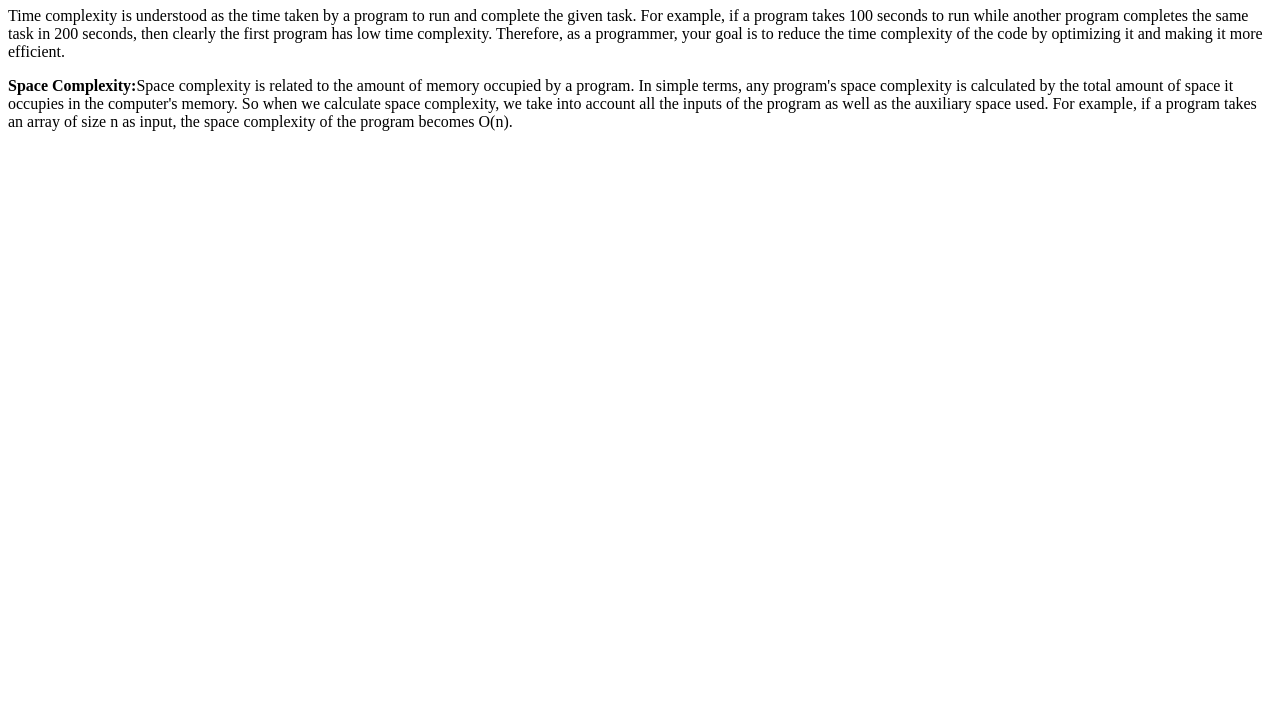
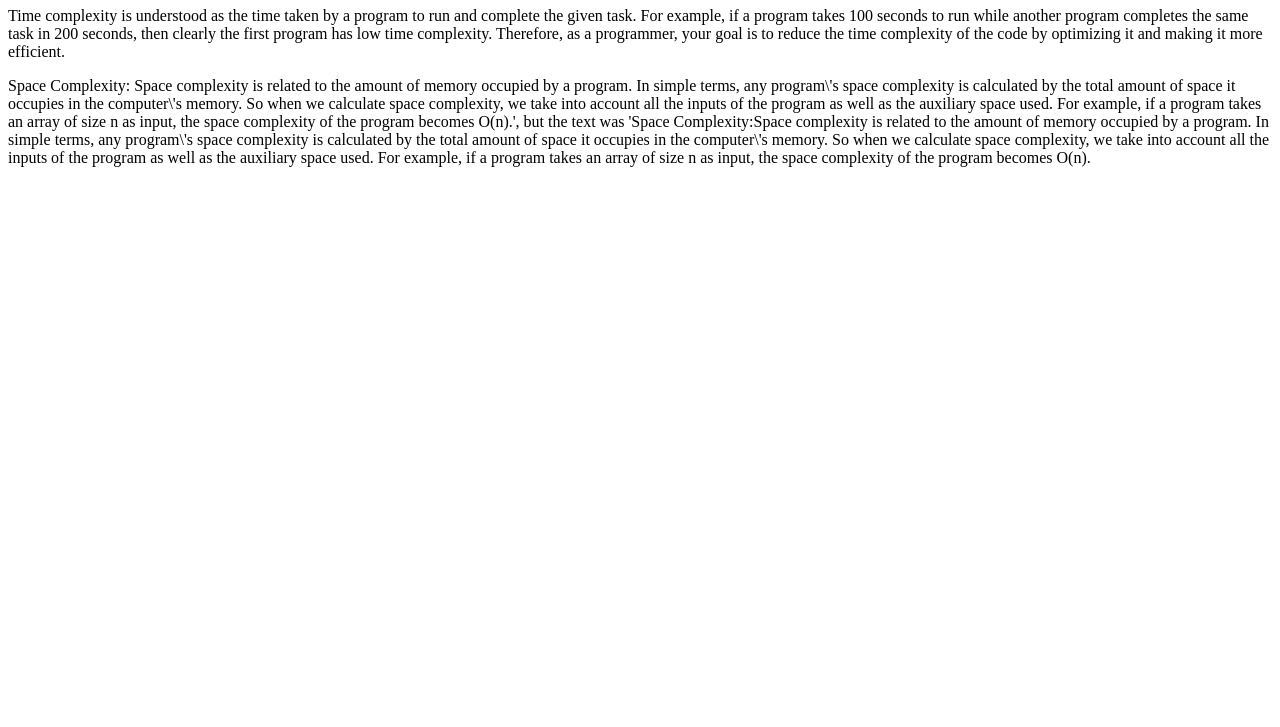
Before and after one commit to acciojob/time-and-space-complexity-MaheshB45, a website: page main.html in a window 1280 px wide. Shown: the part 73-800 px from the top of the page. Drawn offline with Linux system fonts and the light colour scheme.

Commit message:
created a submission

```diff
--- a/main.html
+++ b/main.html
@@ -9,8 +9,7 @@
 <body>
 	<h1>Time and Space Complexity</h1>
 	<p>Time complexity is understood as the time taken by a program to run and complete the given task. For example, if a program takes 100 seconds to run while another program completes the same task in 200 seconds, then clearly the first program has low time complexity. Therefore, as a programmer, your goal is to reduce the time complexity of the code by optimizing it and making it more efficient.</p>
-
-	<p><b>Space Complexity:</b>Space complexity is related to the amount of memory occupied by a program. In simple terms, any program's space complexity is calculated by the total amount of space it occupies in the computer's memory. So when we calculate space complexity, we take into account all the inputs of the program as well as the auxiliary space used. For example, if a program takes an array of size n as input, the space complexity of the program becomes O(n).</p>
+	<p>Space Complexity: Space complexity is related to the amount of memory occupied by a program. In simple terms, any program\'s space complexity is calculated by the total amount of space it occupies in the computer\'s memory. So when we calculate space complexity, we take into account all the inputs of the program as well as the auxiliary space used. For example, if a program takes an array of size n as input, the space complexity of the program becomes O(n).', but the text was 'Space Complexity:Space complexity is related to the amount of memory occupied by a program. In simple terms, any program\'s space complexity is calculated by the total amount of space it occupies in the computer\'s memory. So when we calculate space complexity, we take into account all the inputs of the program as well as the auxiliary space used. For example, if a program takes an array of size n as input, the space complexity of the program becomes O(n).</p>
 
 	<!-- the entire body must be written by student -->
     <script type="text/javascript" src="./script.js">
```
